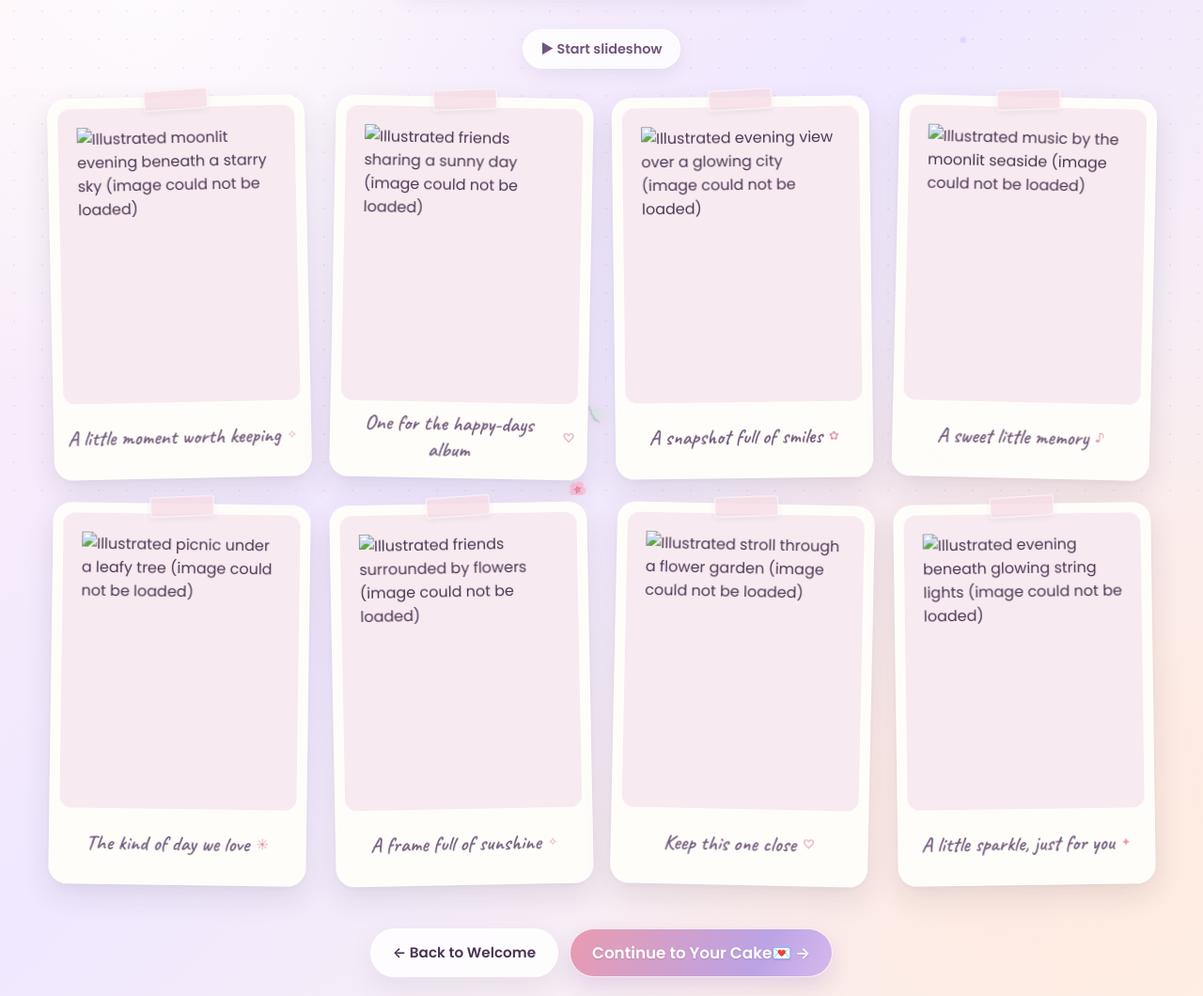
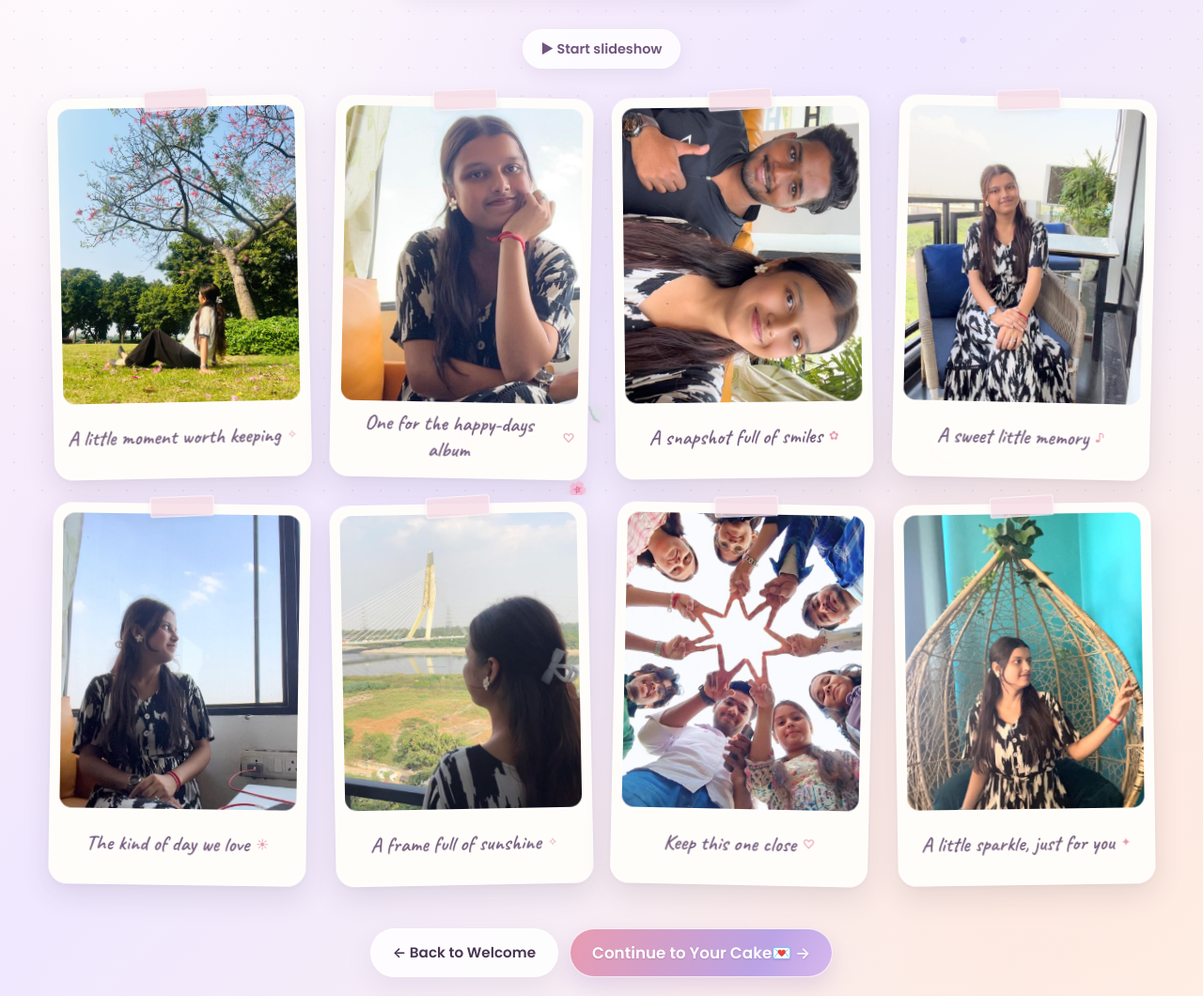
Before and after one commit to KDynamicGIT/For-Special, a plain HTML site: page memorylane.html in a window 1280 px wide. Shown: the part 273-1333 px from the top of the page at 94% size. Drawn offline with Linux system fonts and the light colour scheme; a web font is replaced by a local one.

```diff
--- a/memorylane.html
+++ b/memorylane.html
@@ -397,14 +397,14 @@
   <script src="js/pastel-particles.js"></script>
   <script>
     const memories = [
-      { image: "images/1.jpeg", caption: "A little moment worth keeping", emoji: "✧", alt: "Illustrated moonlit evening beneath a starry sky" },
-      { image: "images/2.jpeg", caption: "One for the happy-days album", emoji: "♡", alt: "Illustrated friends sharing a sunny day" },
-      { image: "images/3.jpeg", caption: "A snapshot full of smiles", emoji: "✿", alt: "Illustrated evening view over a glowing city" },
-      { image: "images/4.jpeg", caption: "A sweet little memory", emoji: "♪", alt: "Illustrated music by the moonlit seaside" },
-      { image: "images/5.jpeg", caption: "The kind of day we love", emoji: "☀", alt: "Illustrated picnic under a leafy tree" },
-      { image: "images/6.jpeg", caption: "A frame full of sunshine", emoji: "✧", alt: "Illustrated friends surrounded by flowers" },
-      { image: "images/7.jpeg", caption: "Keep this one close", emoji: "♡", alt: "Illustrated stroll through a flower garden" },
-      { image: "images/8.jpeg", caption: "A little sparkle, just for you", emoji: "✦", alt: "Illustrated evening beneath glowing string lights" },
+      { image: "1.jpeg", caption: "A little moment worth keeping", emoji: "✧", alt: "Illustrated moonlit evening beneath a starry sky" },
+      { image: "2.jpeg", caption: "One for the happy-days album", emoji: "♡", alt: "Illustrated friends sharing a sunny day" },
+      { image: "3.jpeg", caption: "A snapshot full of smiles", emoji: "✿", alt: "Illustrated evening view over a glowing city" },
+      { image: "4.jpeg", caption: "A sweet little memory", emoji: "♪", alt: "Illustrated music by the moonlit seaside" },
+      { image: "5.jpeg", caption: "The kind of day we love", emoji: "☀", alt: "Illustrated picnic under a leafy tree" },
+      { image: "6.jpeg", caption: "A frame full of sunshine", emoji: "✧", alt: "Illustrated friends surrounded by flowers" },
+      { image: "7.jpeg", caption: "Keep this one close", emoji: "♡", alt: "Illustrated stroll through a flower garden" },
+      { image: "8.jpeg", caption: "A little sparkle, just for you", emoji: "✦", alt: "Illustrated evening beneath glowing string lights" },
     ];
 
     const gallery = document.getElementById("memoryGallery");
```
